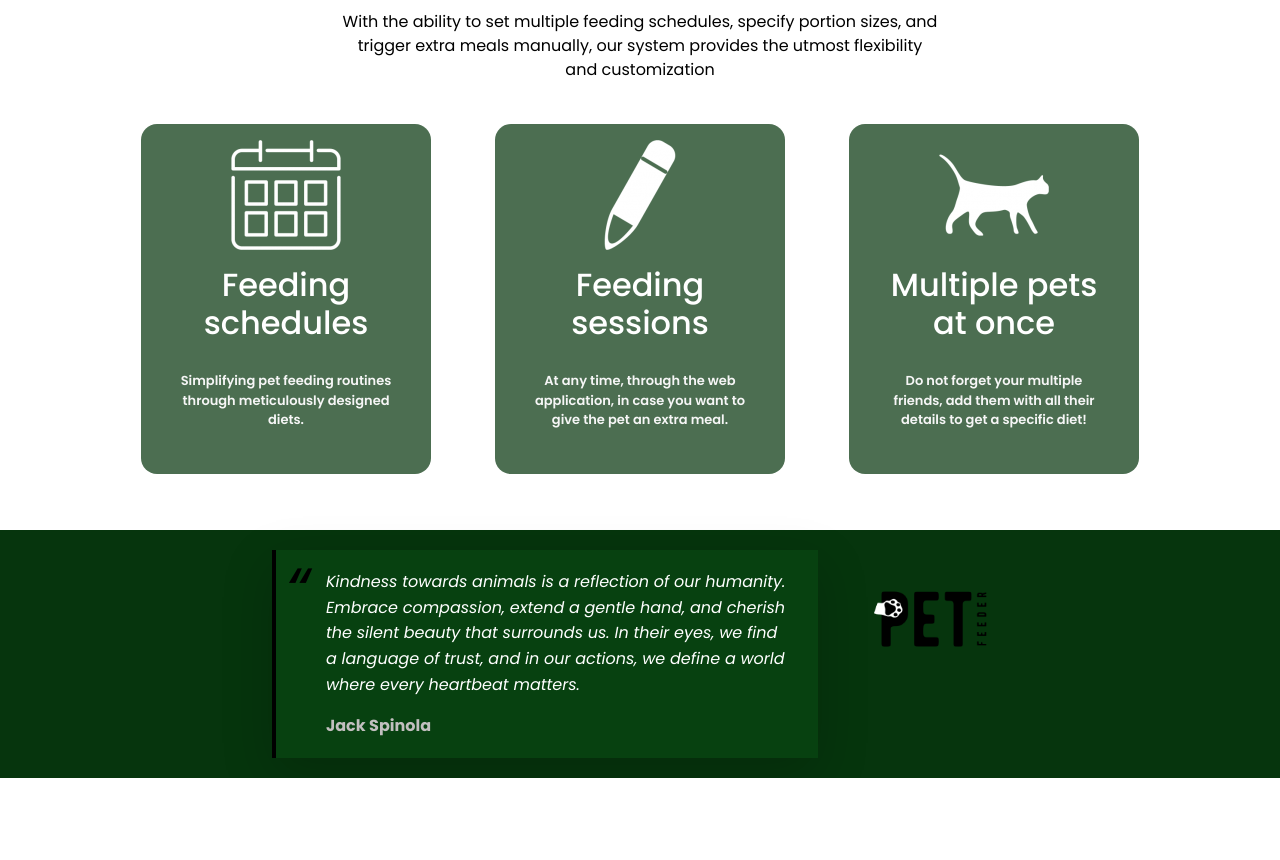
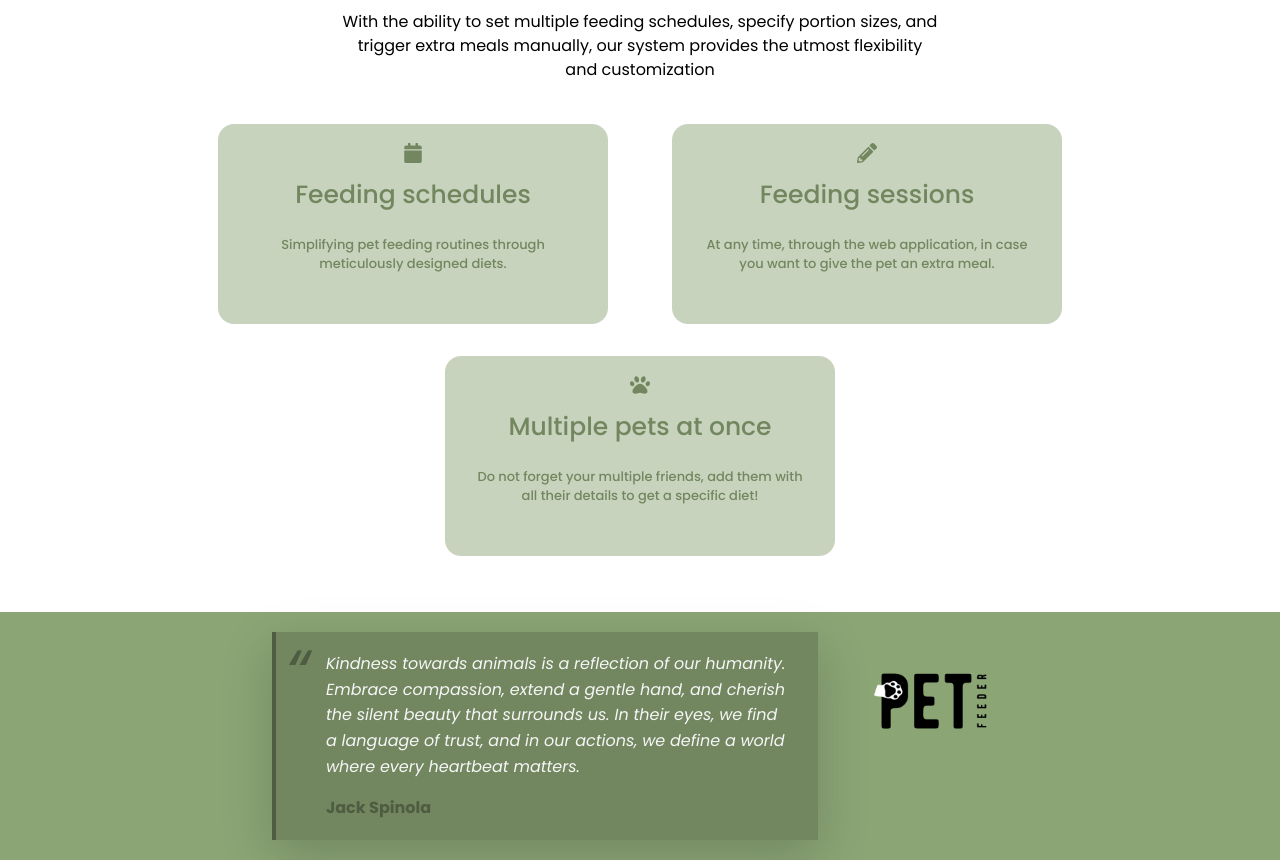
Before and after one commit to Pet-Feeder-SEP4/PetFeeder, a React (Create React App) app in the folder Fronted/pet-feeder/: page /Welcome in a window 1280 px wide. Shown: the part 1480-2340 px from the top of the page. Before the commit the page ends 2258 px from the top, so only its background shows below. Built offline with nearby package versions, Linux system fonts and the light colour scheme.

Commit message:
styling issues

```diff
--- a/Fronted/pet-feeder/package.json
+++ b/Fronted/pet-feeder/package.json
@@ -11,6 +11,7 @@
     "react": "^18.2.0",
     "react-bootstrap": "^2.9.1",
     "react-dom": "^18.2.0",
+    "react-icons": "^4.12.0",
     "react-router-dom": "^6.18.0",
     "react-scripts": "5.0.1",
     "web-vitals": "^2.1.4"
--- a/Fronted/pet-feeder/src/components/AboutUs.css
+++ b/Fronted/pet-feeder/src/components/AboutUs.css
@@ -17,14 +17,20 @@
 }
 
 #card-about {
-  background-color: #06350db7;
+
+  background-color: #8ba5757b;
+
+}
+
+.about-icons{
+  color: #728760;
 }
 
 .work-section-top h1 {
   max-width: 700px !important;
   font-family: 'Poppins', sans-serif;
   font-weight: bold;
-  color: black;
+  color: #728760;
 }
 
 .work-section-top {
@@ -35,8 +41,8 @@
 }
 
 .work-section-info {
-  width: 290px;
-  min-height: 350px;
+  width: 390px;
+  min-height: 200px;
   background-color: white;
   padding: 1rem 2rem;
   display: flex;
@@ -53,7 +59,7 @@
 
 .paraph{
   font-size: small;
-  font-weight: 200;
+
 }
 
 .txxxt{
@@ -63,7 +69,9 @@
 
 .work-section-info h2 {
   margin: 1rem 0rem;
-  color: #ffffff; /* Apply the green color to titles */
+  font-size: 25px;
+  color: #728760;
+  height: 20px;
 }
 
 .work-section-bottom {
@@ -79,8 +87,8 @@
   flex: 1;
   display: flex;
   align-items: center;
-  font-weight: 600;
-  color: #f6f6f6; /* Apply the yellow color to subtitles */
+  font-weight: 500;
+  color: #728760;
 }
 
 .work-section-wrapper{
--- a/Fronted/pet-feeder/src/components/AboutUs.js
+++ b/Fronted/pet-feeder/src/components/AboutUs.js
@@ -1,20 +1,21 @@
 import React from 'react';
+import { FaCalendar, FaPencilAlt, FaPaw } from 'react-icons/fa';
 import './AboutUs.css';
 
 const Aboutpage = () => {
   const workInfoData = [
     {
-      image: '/assets/calendar.png',
+      icon: <FaCalendar size={20} className='about-icons' />,
       title: "Feeding schedules",
       text: "Simplifying pet feeding routines through meticulously designed diets.",
     },
     {
-      image: '/assets/crayon.png',
+      icon: <FaPencilAlt size={20}  className='about-icons'/> ,
       title: "Feeding sessions",
       text: "At any time, through the web application, in case you want to give the pet an extra meal.",
     },
     {
-      image: '/assets/animal.png',
+      icon: <FaPaw size={20}  className='about-icons'/>,
       title: "Multiple pets at once",
       text: "Do not forget your multiple friends, add them with all their details to get a specific diet!",
     },
@@ -32,7 +33,7 @@ const Aboutpage = () => {
         {workInfoData.map((data) => (
           <div className="work-section-info white-text" id="card-about" key={data.title}>
             <div className="info-boxes-img-container">
-              <img src={process.env.PUBLIC_URL + data.image} alt={`Icon for ${data.title}`} />
+              {data.icon}
             </div>
             <h2 className='titttle'>{data.title}</h2>
             <p className='paraph'>{data.text}</p>
--- a/Fronted/pet-feeder/src/components/HeroSection.css
+++ b/Fronted/pet-feeder/src/components/HeroSection.css
@@ -58,7 +58,7 @@
     font-family: 'Poppins', sans-serif;
     border: none;
     outline: none;
-    background-color: #88a073;
+    background-color: #7a8f68;
     color: #ffffff;
   }
   .bigT{
--- a/Fronted/pet-feeder/src/components/Motto.css
+++ b/Fronted/pet-feeder/src/components/Motto.css
@@ -1,5 +1,5 @@
 .mottob {
-    background-color: #06350D;
+    background-color: #8ba575;
 }
 
 .logofoot {
@@ -16,17 +16,17 @@
     font-style: italic;
     font-size: 1em;
     padding: 1.2em 30px 1.2em 50px;
-    border-left: 4px solid black;
+    border-left: 4px solid #4e5c41;
     line-height: 1.6;
     position: relative;
-    background: #074110;
+    background: #728760;
     font-family: 'Poppins', sans-serif;
 }
 
 .otro-blockquote::before {
     font-family: Arial;
     content: "\201C";
-    color: black;
+    color: #4e5c41;
     font-size: 4em;
     position: absolute;
     left: 10px;
@@ -37,11 +37,11 @@
 
 .otro-blockquote span {
     display: block;
-    color: #c2bfbf;
+    color: #4e5c41;
     font-style: normal;
     font-weight: bold;
     margin-top: 3px;
 }
 .quoteTXT{
-    color: white;
+    color: #f6f6f6;
 }
```
Also changed, not shown: 1 other file (tests, documents, lock files or other folders).
